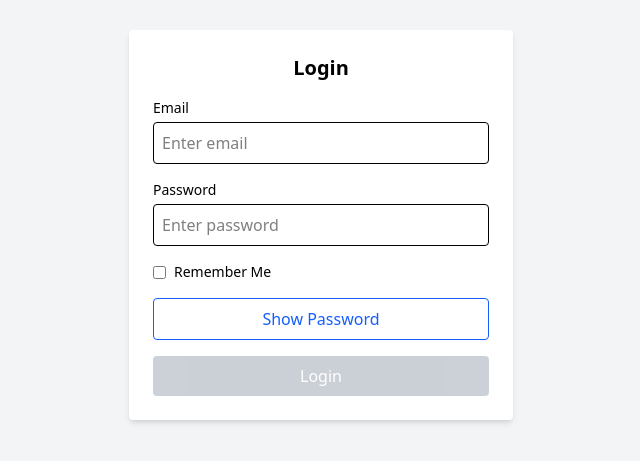
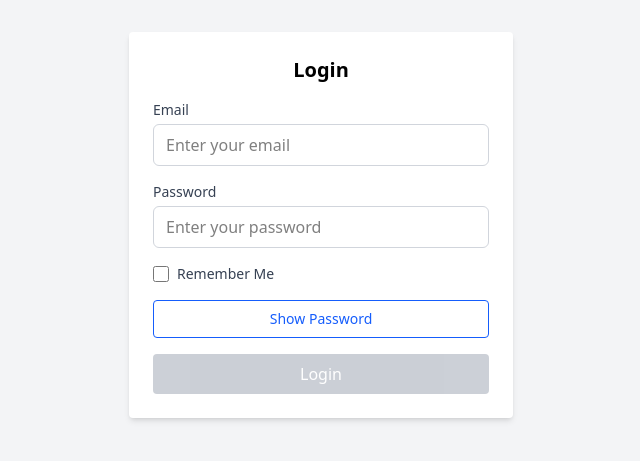
Before and after one commit to hosannadevarakonda9-lang/bugfixer-frontend, a React (Vite) app: page / in a window 1280 px wide. Shown: the part 175-636 px from the top of the page, without its empty margins (319-959 px from the left). Built offline with nearby package versions, Linux system fonts and the light colour scheme.

Commit message:
BF/106: Create reusable Input component and refactor Login page to use it

```diff
--- /dev/null
+++ b/src/components/common/Input.jsx
@@ -0,0 +1,40 @@
+import React from 'react';
+
+const Input = ({
+  label,
+  type = 'text',
+  value,
+  onChange,
+  error,
+  placeholder,
+  className = ''
+}) => {
+  return (
+    <div className="mb-4">
+      {label && (
+        <label className="block text-sm font-medium text-gray-700 mb-1">
+          {label}
+        </label>
+      )}
+
+      <input
+        type={type}
+        value={value}
+        onChange={onChange}
+        placeholder={placeholder}
+        className={`
+          w-full px-3 py-2 border rounded-md
+          focus:outline-none focus:ring-2 focus:ring-blue-500
+          ${error ? 'border-red-500' : 'border-gray-300'}
+          ${className}
+        `}
+      />
+
+      {error && (
+        <p className="mt-1 text-sm text-red-600">{error}</p>
+      )}
+    </div>
+  );
+};
+
+export default Input;
--- a/src/pages/Login.jsx
+++ b/src/pages/Login.jsx
@@ -1,5 +1,6 @@
 import { useState } from "react";
 import { useNavigate } from "react-router-dom";
+import Input from "../components/common/Input";
 
 const Login = () => {
   const [email, setEmail] = useState("");
@@ -49,45 +50,25 @@ const Login = () => {
       >
         <h2 className="text-xl font-semibold text-center">Login</h2>
 
-        {/* Email */}
-        <div>
-          <label className="block text-sm font-medium mb-1">
-            Email
-          </label>
-          <input
+        {/* Email Input - Using Reusable Component */}
+        <Input
+          label="Email"
           type="email"
-            placeholder="Enter email"
-            className={`border p-2 w-full rounded focus:outline-none ${
-              errors.email ? "border-red-500" : "focus:ring-2 focus:ring-blue-500"
-            }`}
           value={email}
           onChange={(e) => setEmail(e.target.value)}
+          error={errors.email}
+          placeholder="Enter your email"
         />
-          {errors.email && (
-            <p className="text-red-500 text-sm mt-1">{errors.email}</p>
-          )}
-        </div>
 
-        {/* Password */}
-        <div>
-          <label className="block text-sm font-medium mb-1">
-            Password
-          </label>
-          <input
+        {/* Password Input - Using Reusable Component */}
+        <Input
+          label="Password"
           type={showPassword ? "text" : "password"}
-            placeholder="Enter password"
-            className={`border p-2 w-full rounded focus:outline-none ${
-              errors.password
-                ? "border-red-500"
-                : "focus:ring-2 focus:ring-blue-500"
-            }`}
           value={password}
           onChange={(e) => setPassword(e.target.value)}
+          error={errors.password}
+          placeholder="Enter your password"
         />
-          {errors.password && (
-            <p className="text-red-500 text-sm mt-1">{errors.password}</p>
-          )}
-        </div>
 
         {/* Remember Me */}
         <div className="flex items-center gap-2">
@@ -95,15 +76,16 @@ const Login = () => {
             type="checkbox"
             checked={rememberMe}
             onChange={(e) => setRememberMe(e.target.checked)}
+            className="h-4 w-4"
           />
-          <label className="text-sm">Remember Me</label>
+          <label className="text-sm text-gray-700">Remember Me</label>
         </div>
 
-        {/* Show / Hide Password */}
+        {/* Show/Hide Password Toggle */}
         <button
           type="button"
           onClick={() => setShowPassword(!showPassword)}
-          className="w-full border border-blue-600 text-blue-600 py-2 rounded hover:bg-blue-50 transition"
+          className="w-full border border-blue-600 text-blue-600 py-2 rounded hover:bg-blue-50 transition text-sm"
         >
           {showPassword ? "Hide Password" : "Show Password"}
         </button>
```
Lines whose indentation alone changed are shown as unchanged.
